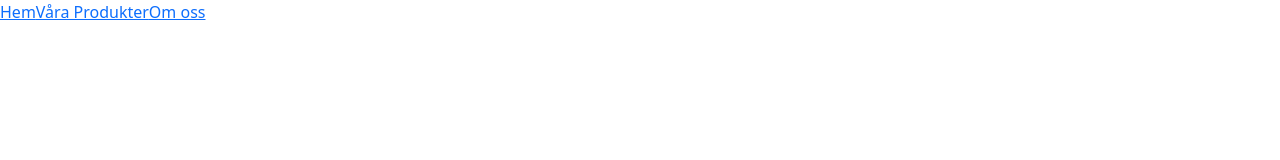
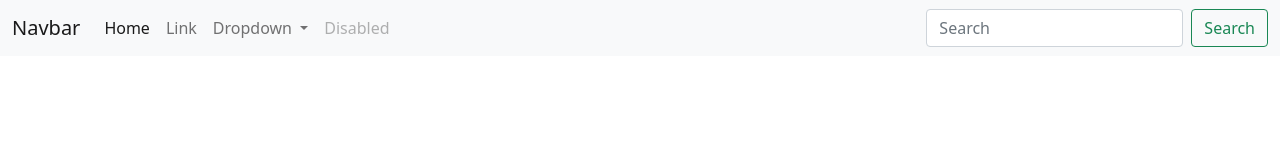
Before and after one commit to jesDVar/Ovn8, a website: page products.html in a window 1280 px wide. Drawn offline with nearby package versions, Linux system fonts and the light colour scheme.

Commit message:
Nav-bar on all sites

```diff
--- a/products.html
+++ b/products.html
@@ -9,10 +9,54 @@
     <link rel="stylesheet" href="main.css">
 </head>
 <body>
-    <ul class="nav">
+    <nav class="navbar navbar-expand-lg navbar-light bg-light">
+        <div class="container-fluid">
+          <a class="navbar-brand" href="#">Navbar</a>
+          <button class="navbar-toggler" type="button" data-bs-toggle="collapse" data-bs-target="#navbarSupportedContent" aria-controls="navbarSupportedContent" aria-expanded="false" aria-label="Toggle navigation">
+            <span class="navbar-toggler-icon"></span>
+          </button>
+          <div class="collapse navbar-collapse" id="navbarSupportedContent">
+            <ul class="navbar-nav me-auto mb-2 mb-lg-0">
+              <li class="nav-item">
+                <a class="nav-link active" aria-current="page" href="#">Home</a>
+              </li>
+              <li class="nav-item">
+                <a class="nav-link" href="#">Link</a>
+              </li>
+              <li class="nav-item dropdown">
+                <a class="nav-link dropdown-toggle" href="#" id="navbarDropdown" role="button" data-bs-toggle="dropdown" aria-expanded="false">
+                  Dropdown
+                </a>
+                <ul class="dropdown-menu" aria-labelledby="navbarDropdown">
+                  <li><a class="dropdown-item" href="#">Action</a></li>
+                  <li><a class="dropdown-item" href="#">Another action</a></li>
+                  <li><hr class="dropdown-divider"></li>
+                  <li><a class="dropdown-item" href="#">Something else here</a></li>
+                </ul>
+              </li>
+              <li class="nav-item">
+                <a class="nav-link disabled" href="#" tabindex="-1" aria-disabled="true">Disabled</a>
+              </li>
+            </ul>
+            <form class="d-flex">
+              <input class="form-control me-2" type="search" placeholder="Search" aria-label="Search">
+              <button class="btn btn-outline-success" type="submit">Search</button>
+            </form>
+          </div>
+        </div>
+      </nav>
+
+
+
+
+    <!-- <ul class="nav">
         <li><a href="index.html">Hem</a></li>
         <li><a href="products.html">Våra Produkter</a></li>
         <li><a href="about_us.html">Om oss</a></li>
-      </ul>
+      </ul> -->
+
+
+
+
 </body>
 </html>
```
Also changed, not shown: about_us.html (+19 -2 lines), index.html (+2 -2 lines).
